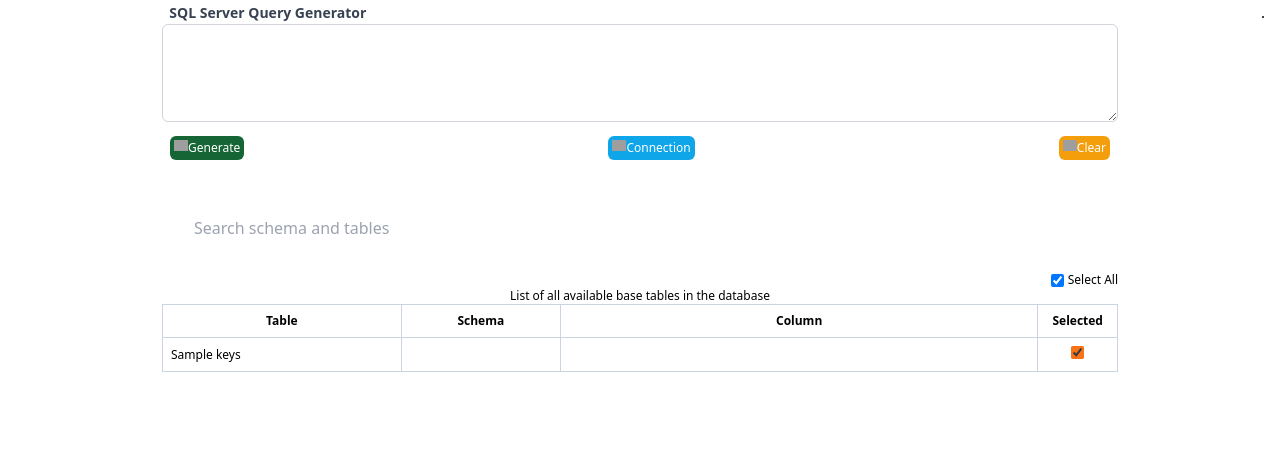
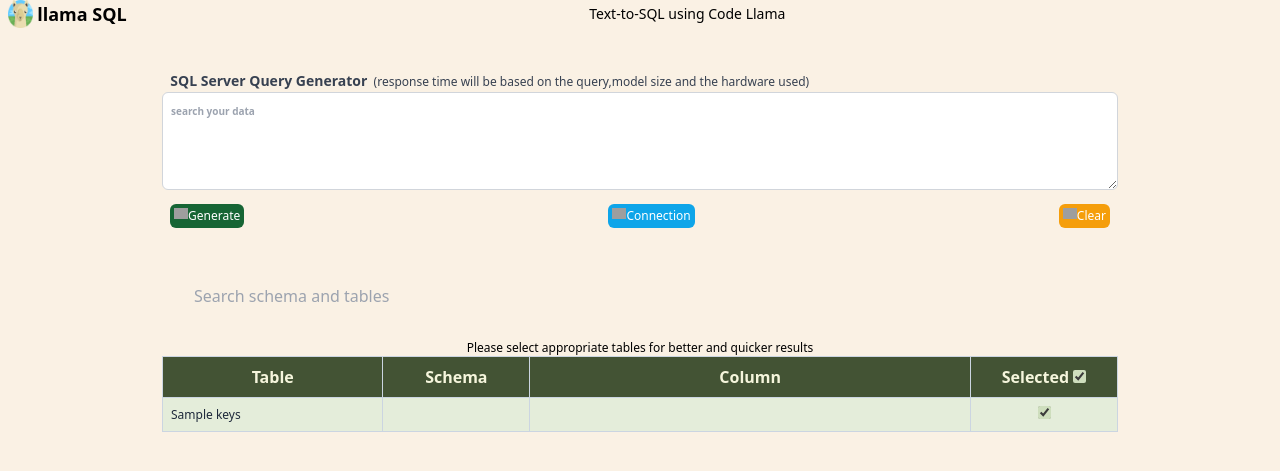
Before and after one commit to raghujhts13/text-to-sql, a Flask app: template templates/index.html in a window 1280 px wide. Shown: the top 471 px of the page. Run offline with Flask 3, Linux system fonts and the light colour scheme; the template is opened without the code that fills it: most values are stand-ins (such as "Sample title", 1, 10 or a date in 2020); parts of the project's set-up code (start-up, migrations or seed data) failed here and were passed over; some libraries are stand-ins or nearby versions; grey boxes are pictures that could not be loaded.

Commit message:
slight ui changes

```diff
--- a/app.py
+++ b/app.py
@@ -30,7 +30,7 @@
 # prompt_template = '''You are a professional SQL developer. Given an input question, respond only with syntactically correct sqlserver
 #                     query using the provided schema.\n\nSchema:""schema""\n\nInstrcutions:""instruction""'''
 
-current_query = 'select * from all'
+current_query = 'select * from SalesLT.Address'
 current_table = 'nothing'
 tokens_consumed = 0
 time_difference=0
--- /dev/null
+++ b/static/script/index.js
@@ -0,0 +1,97 @@
+window.onload = function(){
+    $("#clear-prompt").click();
+}
+const openModalButton = document.getElementById('openModalButton');
+const closeModalButton = document.getElementById('closeModalButton');
+const modal = document.getElementById('myModal');
+
+openModalButton.addEventListener('click', () => {
+  modal.classList.remove('hidden');
+});
+
+closeModalButton.addEventListener('click', () => {
+  modal.classList.add('hidden');
+});
+
+// text area functions
+$("#clear-prompt").click(function(){
+$("#prompt").val("");
+})
+$("#request-query").click(function(){
+if($("#prompt").val().trim()==''){
+    $(".warningtext").removeClass('hidden');
+}
+else{
+    $("#app").addClass('disabled');
+$('#modalContainer').removeClass('hidden');
+$('#modalContainer').style.display = 'block';
+let combinedData = "";
+$(".checkbox:checked").each(function() {
+const row = $(this).closest("tr");
+const column1 = row.find("td:nth-child(1)").text();
+const column2 = row.find("td:nth-child(2)").text();
+const column3 = row.find("td:nth-child(3)").text();
+const column4 = row.find("td:nth-child(4)").text();
+let columns = column3.split(",")
+let dtypes = column4.split(",")
+coltype=''
+for(let i=0;i<columns.length;i++){
+    coltype+=`(${columns[i]},${dtypes[i]}),`
+}
+combinedData += `table: ${column1}, schema: ${column2}, columns: ${coltype}\n`;
+});
+$.ajax({
+    url: "/process_textarea",
+    type: "POST",
+    contentType: "application/json",
+    data: JSON.stringify({'query':$("#prompt").val(),'schema':combinedData}),
+    success: function(response) {
+        $("#prompt").val(response.trim());
+        $("#request-query").addClass('hidden');
+        $("#execute-query").removeClass('hidden');
+        $("#clear-prompt").addClass('hidden');
+        $("#reset-prompt").removeClass('hidden');
+        $('#modalContainer').addClass('hidden');
+        $("#app").removeClass('disabled');
+    }
+    });
+}
+});
+$("#execute-query").click(function(){
+$.ajax({
+    url: "/clean_query",
+    type: "POST",
+    contentType: "application/json",
+    data: JSON.stringify({'query':$("#prompt").val()}),
+    success: function(response) {
+        window.location.href = `/output_page`;
+    }
+});
+})
+$("#reset-prompt").click(function(){
+$("#prompt").val('');
+$("#request-query").removeClass('hidden');
+$("#execute-query").addClass('hidden');
+$("#clear-prompt").removeClass('hidden');
+$("#reset-prompt").addClass('hidden');
+})
+
+const masterCheckbox = document.getElementById('masterCheckbox');
+const checkboxes = document.querySelectorAll('.checkbox');
+const rows1 = tableBody.getElementsByTagName('tr');
+masterCheckbox.addEventListener('change', () => {
+    for (let i = 0; i < checkboxes.length; i++) {
+        if (rows1[i].style.display !== 'none') {
+            checkboxes[i].checked = masterCheckbox.checked;
+        }
+    }
+});
+
+// ============open ai gpt slider for temperature========================
+// const slider = document.querySelector('input[type="range"]');
+// const sliderValue = document.getElementById('sliderValue');
+
+// slider.addEventListener('input', (event) => {
+//   const value = parseFloat(event.target.value).toFixed(1);
+//   sliderValue.textContent = value;
+// });
--- a/templates/index.html
+++ b/templates/index.html
@@ -5,17 +5,18 @@
         <meta name="viewport" content="width=device-width, initial-scale=1.0">
         <script src="https://cdn.tailwindcss.com"></script>
         <script src="https://ajax.googleapis.com/ajax/libs/jquery/3.6.4/jquery.min.js"></script>
+        <!-- <link rel="stylesheet" href="https://demos.creative-tim.com/notus-js/assets/styles/tailwind.css"> -->
+        <link rel="stylesheet" href="https://demos.creative-tim.com/notus-js/assets/vendor/@fortawesome/fontawesome-free/css/all.min.css">
     </head>
     <style>
         .clock{
             border: 2px;
-            background-color: #0D0208;
-            color: #00FF41;
+            color: #1E293B;
             padding: 1px;
             border-radius: 5px;
         }
         input:focus {
-            outline: none; /* Remove the outline when input is focused */
+            outline: none !important; /* Remove the outline when input is focused */
         }
         svg {
             position: fixed;
@@ -32,21 +33,57 @@
             pointer-events: none; /* Prevents interactions */
             opacity: 0.5; /* Adds a visual indication of being disabled */
         }
+        nav{
+            margin-bottom: 0px;
+        }
+        body, #filterInput, nav{
+            background-color: #FAF1E4;
+        }
+        th{
+            background-color: #435334;
+            color: beige;
+        }
+        tr{
+            background-color: #e4edda;
+            color: #1E293B;
+        }
+        .checkbox, #masterCheckbox{
+            accent-color: #CEDEBD;
+        }
+        ::-webkit-scrollbar-track
+        {
+            border: 1px solid white;
+            /* border color does not support transparent on scrollbar */
+            /* border-color: transparent; */
+            background-color: #b2bec3;
+        }
+        ::-webkit-scrollbar
+        {
+            width: 2px;
+            height: 3px;
+            background-color: #dfe6e9;
+        }
+
+        ::-webkit-scrollbar-thumb
+        {
+            background-color: #9EB384;
+            border-radius: 10px;
+        }
+
     </style>
     <body>
+        {% include "navbar.html" %}
         <div id="app">
             <div class="grid gap-4 grid-cols-8">
-                <div class="clock absolute top-0 right-0 m-4 text-xl font-bold">
-                    <span id="clock"></span>
-                </div><br>
                 <div class="col-start-2 col-end-8">
-                    <label class="text-gray-700 text-sm font-bold mb-2" for="textarea">
-                      &nbsp;&nbsp;SQL Server Query Generator
+                    <label class="text-gray-700 text-sm font-bold mb-2 border border-transparent" for="textarea">
+                      &nbsp;&nbsp;SQL Server Query Generator<span class="text-xs font-medium">&nbsp;&nbsp;(response time will be based on the query,model size and the hardware used)</span>
                     </label>
                     <textarea id="prompt" class="w-full border border-gray-300 p-2 rounded-md focus:outline-none focus:border-blue-500 text-left text-sm"
-                    placeholder="Request data from the below tables" style="font-size: 10px !important; font-weight: bold;" rows="4">
+                    placeholder="search your data" style="font-size: 10px !important; font-weight: bold;" rows="4">
                     </textarea>
                     <span class="hidden warningtext text-red-600 text-xs font-semibold">Enter a valid text</span>
+                    <!-- openai gpt -->
                     <!-- <div class="p-4">
                         <label class="block font-medium text-gray-700">Temperature Controller</label>
                         <input
@@ -58,6 +95,7 @@
                         >
                         <p class="mt-2 text-sm text-gray-600">Value: <span id="sliderValue">0.5</span></p>
                       </div> -->
+                      <!-- openai gpt -->
                     <div class="flex items-center justify-between p-2">
                         <button id="request-query" class="flex bg-green-800 text-white px-1 py-1 rounded-md text-xs hover:bg-green-600 focus:outline-none focus:ring-2 focus:ring-blue-300">
                             <img width="14" height="14" src="https://img.icons8.com/arcade/64/process.png" alt="process"/>
@@ -86,21 +124,22 @@
                         <input id="filterInput" class="col-start-2 col-end-8 p-4 w-full" type="text" placeholder="Search schema and tables">
                     </div>
                     <div class="flex justify-end">
-                        <label class="inline-flex items-center">
-                            <input id="masterCheckbox" type="checkbox" class="form-checkbox text-indigo-600" checked>
-                            <span class="ml-1 text-xs">Select All</span>
-                        </label>
+
                     </div>
                         <table id="database_schema" class="text-xs table-fixed text-sm w-full border-collapse border border-slate-100">
-                        <caption class="caption-top">
-                            List of all available base tables in the database
-                        </caption>
-                        <thead>
+                            <caption class="caption-top">
+                                Please select appropriate tables for better and quicker results
+                            </caption>
+                        <thead class="text-base">
                             <th class="w-1/4 p-2 text-center border border-slate-300">Table</th>
                             <th class="w-1/6 p-2 text-center border border-slate-300">Schema</th>
                             <th class="w-1/2 p-2 text-center border border-slate-300">Column</th>
-                            <!-- <th class="p-2 text-center border border-slate-300">Datatype</th> -->
-                            <th class="p-2 text-center border border-slate-300">Selected</th>
+                            <th class="w-1/6 p-2 text-center border border-slate-300">
+                                    <label class="py-4">
+                                        Selected
+                                        <input id="masterCheckbox" type="checkbox" class="form-checkbox ml-auto text-indigo-600" checked>
+                                    </label>
+                            </th>
                         </thead>
                         <tbody id="tableBody">
                                 {% for keys,values in json_data.items() %}
@@ -108,10 +147,9 @@
                                         <td class="p-2 text-left border border-slate-300">{{ keys }}</td>
                                         <td class="p-2 text-center border border-slate-300">{{values[0]['schema']}}</td>
                                         <td class="p-2 max-h-10 overflow-y-auto border border-slate-300">{{values[0]['name']}}</td>
-                                        <!-- <td class="p-2 max-h-10 overflow-y-auto border border-slate-300">{{values[0]['dtypes']}}</td> -->
                                         <td class="p-2 text-center border border-slate-300">
                                             <label>
-                                                <input type="checkbox" class="checkbox accent-orange-500/50" checked>
+                                                <input type="checkbox" class="checkbox" checked>
                                             </label>
                                         </td>
                                     </tr>
@@ -127,8 +165,6 @@
             <div class="p-4 rounded-md shadow-lg bg-lime-200">
                 <h2 class="text-md font-semibold mb-2">Connection Parameters</h2>
                 <div class="text-xs">
-                    <!-- <label for="small-input" class="block mb-2 text-xs text-gray-900 dark:text-white">Small input</label>
-                    <input type="text" id="small-input" class="w-full p-2 text-gray-900 border border-gray-300 rounded-lg bg-gray-50 sm:text-xs focus:ring-blue-500 focus:border-blue-500 dark:bg-gray-700 dark:border-gray-600 dark:placeholder-gray-400 dark:text-white dark:focus:ring-blue-500 dark:focus:border-blue-500"> -->
                     <p><b>Database : </b><a class="underline decoration-indigo-400/80">{{ db_data['Database'] }}</a></p>
                     <p><b>User : </b><a class="underline decoration-indigo-500/80">{{ db_data['user'] }}</a></p>
                     <p><b>Host : </b><a class="underline decoration-indigo-600/80">{{ db_data['host'] }}</a></p>
@@ -177,106 +213,8 @@
                 </svg>
             </div>
           </div>
-
         <script src="{{ url_for('static', filename='script/clock.js') }}"></script>
         <script src="{{ url_for('static', filename='script/table-filter.js') }}"></script>
-        <script>
-            const openModalButton = document.getElementById('openModalButton');
-            const closeModalButton = document.getElementById('closeModalButton');
-            const modal = document.getElementById('myModal');
-
-            openModalButton.addEventListener('click', () => {
-              modal.classList.remove('hidden');
-            });
-
-            closeModalButton.addEventListener('click', () => {
-              modal.classList.add('hidden');
-            });
-
-        // text area functions
-        $("#clear-prompt").click(function(){
-            $("#prompt").val("");
-        })
-        $("#request-query").click(function(){
-            if($("#prompt").val().trim()==''){
-                $(".warningtext").removeClass('hidden');
-            }
-            else{
-                $("#app").addClass('disabled');
-            $('#modalContainer').removeClass('hidden');
-            $('#modalContainer').style.display = 'block';
-            let combinedData = "";
-            $(".checkbox:checked").each(function() {
-            const row = $(this).closest("tr");
-            const column1 = row.find("td:nth-child(1)").text();
-            const column2 = row.find("td:nth-child(2)").text();
-            const column3 = row.find("td:nth-child(3)").text();
-            const column4 = row.find("td:nth-child(4)").text();
-            let columns = column3.split(",")
-            let dtypes = column4.split(",")
-            coltype=''
-            for(let i=0;i<columns.length;i++){
-                coltype+=`(${columns[i]},${dtypes[i]}),`
-            }
-            combinedData += `table: ${column1}, schema: ${column2}, columns: ${coltype}\n`;
-            });
-            $.ajax({
-                url: "/process_textarea",
-                type: "POST",
-                contentType: "application/json",
-                data: JSON.stringify({'query':$("#prompt").val(),'schema':combinedData}),
-                success: function(response) {
-                    $("#prompt").val(response.trim());
-                    $("#request-query").addClass('hidden');
-                    $("#execute-query").removeClass('hidden');
-                    $("#clear-prompt").addClass('hidden');
-                    $("#reset-prompt").removeClass('hidden');
-                    $('#modalContainer').addClass('hidden');
-                    $("#app").removeClass('disabled');
-                }
-                });
-            }
-        });
-        $("#execute-query").click(function(){
-            $.ajax({
-                url: "/clean_query",
-                type: "POST",
-                contentType: "application/json",
-                data: JSON.stringify({'query':$("#prompt").val()}),
-                success: function(response) {
-                    window.location.href = `/output_page`;
-                }
-            });
-        })
-        $("#reset-prompt").click(function(){
-            $("#prompt").val('');
-            $("#request-query").removeClass('hidden');
-            $("#execute-query").addClass('hidden');
-            $("#clear-prompt").removeClass('hidden');
-            $("#reset-prompt").addClass('hidden');
-        })
-        </script>
-        <script>
-            const masterCheckbox = document.getElementById('masterCheckbox');
-            const checkboxes = document.querySelectorAll('.checkbox');
-            const rows1 = tableBody.getElementsByTagName('tr');
-            masterCheckbox.addEventListener('change', () => {
-                for (let i = 0; i < checkboxes.length; i++) {
-                    if (rows1[i].style.display !== 'none') {
-                        checkboxes[i].checked = masterCheckbox.checked;
-                    }
-                }
-            });
-        </script>
-        <!-- For OpenAI temperature controller -->
-        <!-- <script>
-            const slider = document.querySelector('input[type="range"]');
-            const sliderValue = document.getElementById('sliderValue');
-
-            slider.addEventListener('input', (event) => {
-              const value = parseFloat(event.target.value).toFixed(1);
-              sliderValue.textContent = value;
-            });
-        </script> -->
+        <script src="{{ url_for('static', filename='script/index.js') }}"></script>
     </body>
 </html>
--- /dev/null
+++ b/templates/navbar.html
@@ -0,0 +1,24 @@
+<nav class="navbar sticky top-0 border-gray-200 px-2 mb-10">
+    <div class="container flex flex-wrap items-center justify-between">
+    <a href="#" class="flex">
+        <img src="{{url_for('static',filename='images/llama.png')}}" alt="icon" height="10px" width="25px">&nbsp;
+        <span class="self-center text-lg font-semibold whitespace-nowrap">llama SQL</span>
+    </a>
+    <ul>
+        <li class="text-sm font-medium">
+            Text-to-SQL using Code Llama
+        </li>
+    </ul>
+    <div class="hidden md:flex justify-between items-center w-full md:w-auto md:order-1" id="mobile-menu-3">
+      <ul class="flex-col md:flex-row flex md:space-x-8 mt-4 md:mt-0 md:text-sm md:font-medium">
+        <li>
+          <!-- <a href="#" class="text-gray-700 hover:bg-gray-50 border-b border-gray-100 md:hover:bg-transparent md:border-0 block pl-3 pr-4 py-2 md:hover:text-blue-700 md:p-0">Services</a> -->
+          <a class="text-black-700 px-3 py-5 lg:py-2 flex items-center text-xs" href="https://github.com/raghujhts13/text-to-sql" target="_blank"><i class="lg:text-blueGray-200 text-blueGray-400 fab fa-github text-lg leading-lg"></i></a>
+          <div class="clock absolute top-0 right-0 lg:py-2 text-xl font-bold">
+            <span id="clock"></span>
+        </div>
+        </li>
+      </ul>
+    </div>
+    </div>
+  </nav>
--- a/templates/output.html
+++ b/templates/output.html
@@ -12,6 +12,7 @@
         <link href="https://cdn.datatables.net/responsive/2.2.3/css/responsive.dataTables.min.css" rel="stylesheet">
     </head>
     <body>
+        {% include "navbar.html" %}
         <div class="p-2 grid gap-4 grid-cols-10">
             <div class="col-start-3 col-end-8 block rounded-lg bg-white text-center shadow-[0_2px_15px_-3px_rgba(0,0,0,0.07),0_10px_20px_-2px_rgba(0,0,0,0.04)] dark:bg-neutral-700">
                 <div class="border-b-2 border-neutral-100 px-6 py-3 dark:border-neutral-600 dark:text-neutral-50">
@@ -111,6 +112,7 @@
                 console.error('Error fetching HTML:', error);
             }
         });
+        $(".navbar").removeClass('sticky');
     </script>
     </body>
 </html>
```
Also changed, not shown: static/images/clock.jpg (deleted), static/images/llama.png (added).
